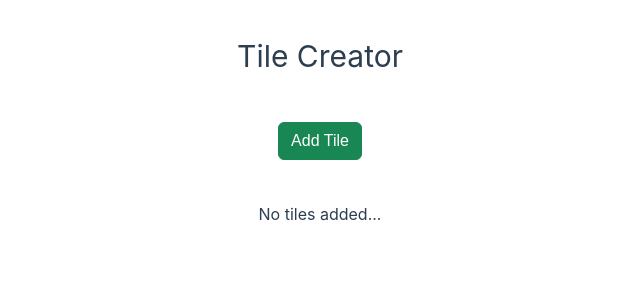
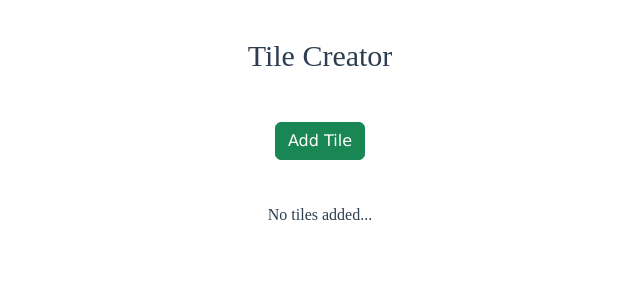
Before and after one commit to piotr-rajtar/tiles-creator, a Vue app: page / in a window 1280 px wide. Shown: the top 300 px of the page, without its empty margins (320-960 px from the left). Built offline with nearby package versions, Linux system fonts and the light colour scheme.

Commit message:
set fonts

```diff
--- a/src/App.vue
+++ b/src/App.vue
@@ -40,7 +40,12 @@ const onAddTileClick = () => {
 </script>
 
 <style lang="scss" module="style">
+@use './scss/fonts.scss';
 @use './scss/spacings.scss';
+
+* {
+  font-family: fonts.$main-font;
+}
 
 .header {
   text-align: center;
--- a/src/assets/base.css
+++ b/src/assets/base.css
@@ -66,19 +66,6 @@ body {
     color 0.5s,
     background-color 0.5s;
   line-height: 1.6;
-  font-family:
-    Inter,
-    -apple-system,
-    BlinkMacSystemFont,
-    'Segoe UI',
-    Roboto,
-    Oxygen,
-    Ubuntu,
-    Cantarell,
-    'Fira Sans',
-    'Droid Sans',
-    'Helvetica Neue',
-    sans-serif;
   font-size: 15px;
   text-rendering: optimizeLegibility;
   -webkit-font-smoothing: antialiased;
--- a/src/components/AppButton.vue
+++ b/src/components/AppButton.vue
@@ -45,6 +45,7 @@ const buttonVariantClass = computed<string>(() => {
 
 <style lang="scss" module="style">
 @use '../scss/colors.scss';
+@use '../scss/fonts.scss';
 @use '../scss/spacings.scss';
 
 $focus-box-shadow: 0 0 0 0.25rem;
@@ -53,6 +54,7 @@ $focus-box-shadow: 0 0 0 0.25rem;
   padding: spacings.$spacing-unit 2 * spacings.$spacing-unit;
   border: 1px solid;
   border-radius: spacings.$spacing-unit;
+  font-family: fonts.$button-font;
   font-size: 1rem;
   line-height: 1.5;
   color: colors.$white;
--- /dev/null
+++ b/src/scss/fonts.scss
@@ -0,0 +1,2 @@
+$button-font: Verdana, Geneva, Tahoma, sans-serif;
+$main-font: cursive;
```
